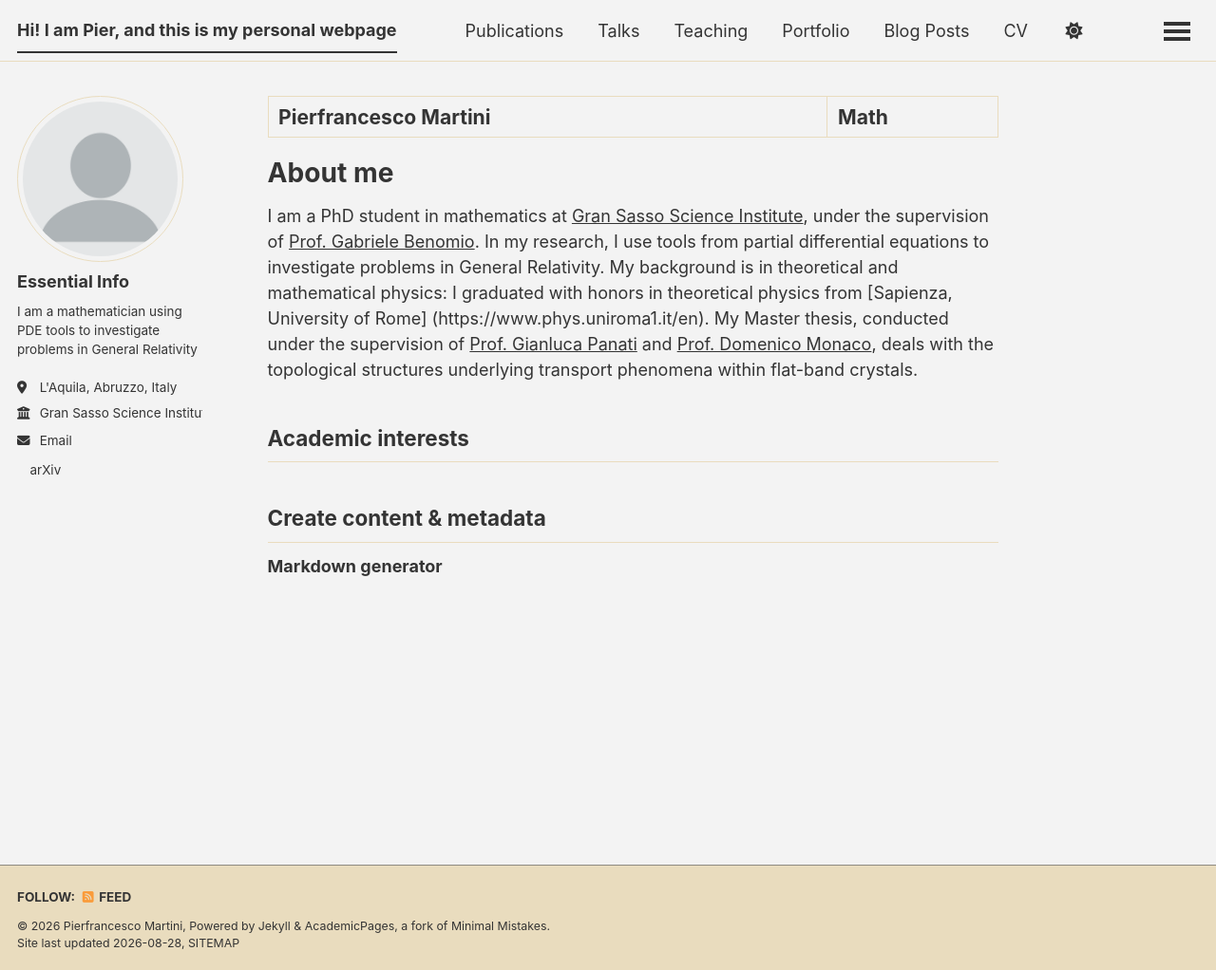
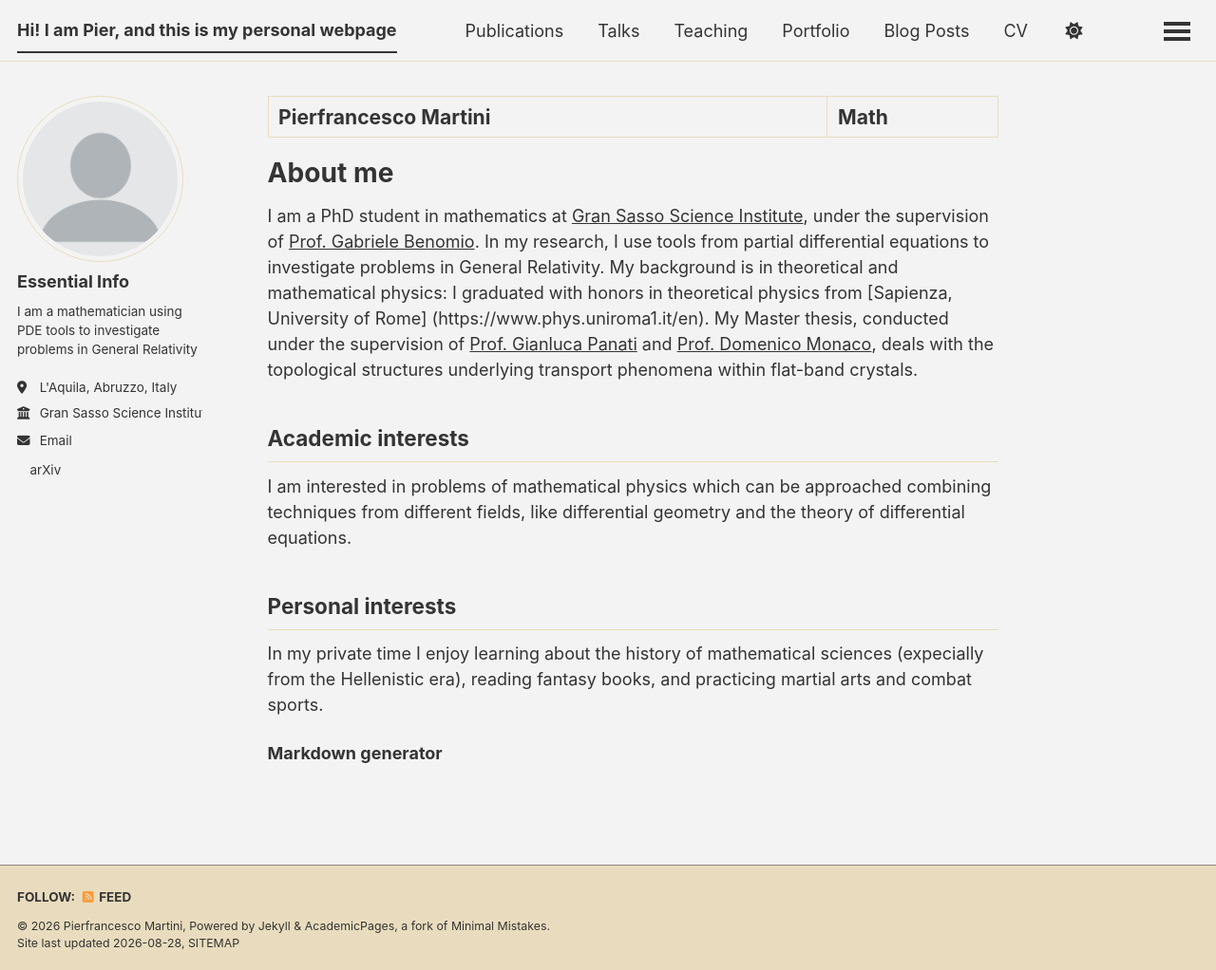
Before and after one commit to pepemartini99/pepemartini99.github.io, a Jekyll site: the page built from _pages/about.md, in a window 1280 px wide and 1022 px high. Shown: the whole window at 95% size. Built offline with Jekyll 4.4.1, drawn with Linux system fonts in a browser that asks for light colours; a style sheet for code colours, icons or effects is not loaded.

Commit message:
Update about page with interests sections
Added sections for academic and personal interests.

```diff
--- a/_pages/about.md
+++ b/_pages/about.md
@@ -19,10 +19,14 @@ My background is in theoretical and mathematical physics: I graduated with honor
 
 Academic interests
 ------
+I am interested in problems of mathematical physics which can be approached combining techniques from different fields, like differential geometry and the theory of differential equations.
 
 
-Create content & metadata
+
+Personal interests
 ------
+In my private time I enjoy learning about the history of mathematical sciences (expecially from the Hellenistic era), reading fantasy books, and practicing martial arts and combat sports.
+
 
 
 **Markdown generator**
```
